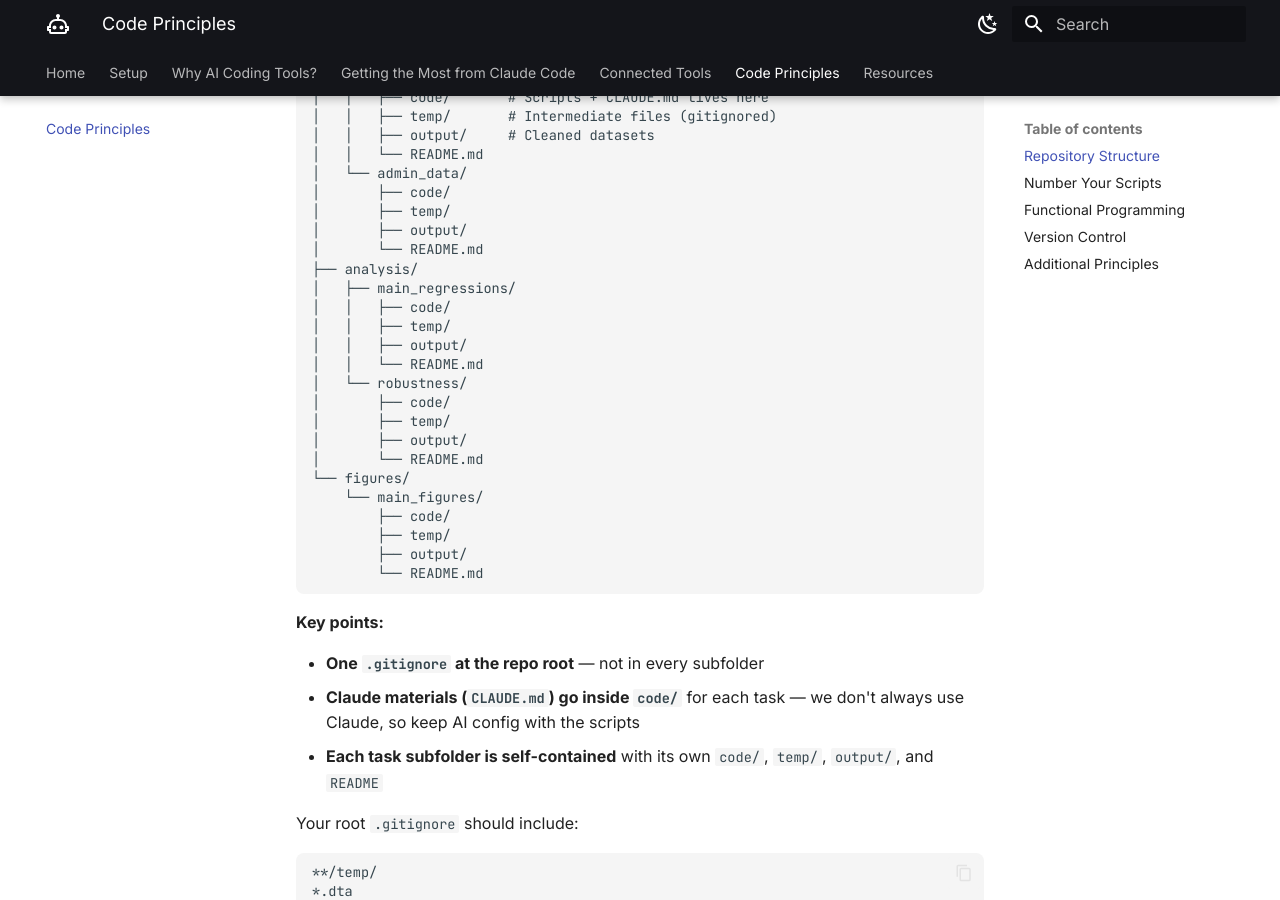
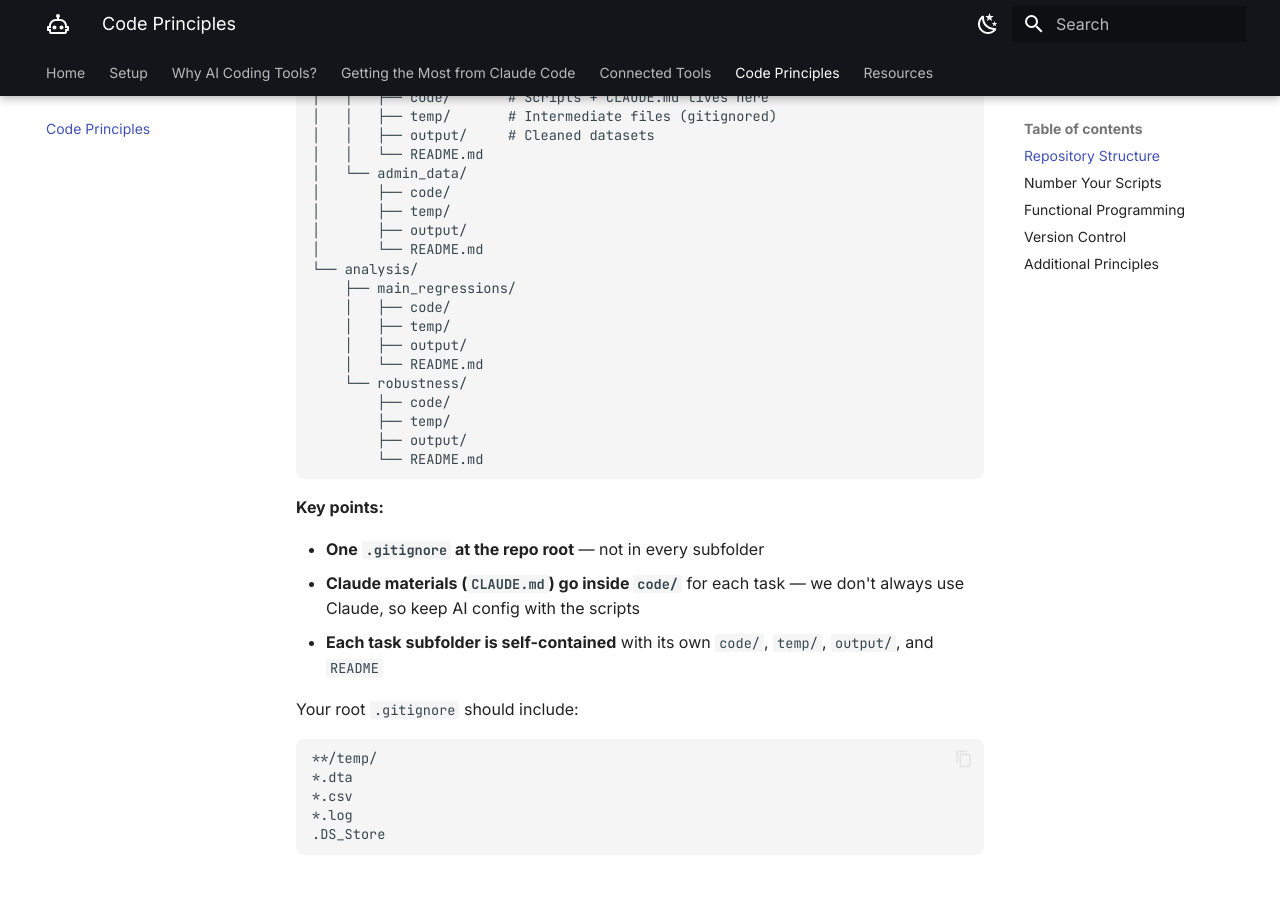
Before and after one commit to longjohnnicholas/ra-manual, an MkDocs documentation site: the page built from docs/04-code-principles.md, in a window 1280 px wide and 900 px high, scrolled down 456 px. Built offline with MkDocs 1.6.1 and Material for MkDocs 9.7.7, drawn with Linux system fonts in a browser that asks for light colours.

Commit message:
Fix Material icons and remove figures from repo structure
- Replace invalid icon names (dock-left, terminal) with valid ones (dock-window, console-line)
- Remove figures/ folder from example repository tree in code principles

Co-Authored-By: Claude Opus 4.5 <noreply@anthropic.com>

```diff
--- a/docs/04-code-principles.md
+++ b/docs/04-code-principles.md
@@ -21,19 +21,13 @@ repo_name/
 │       ├── temp/
 │       ├── output/
 │       └── README.md
-├── analysis/
-│   ├── main_regressions/
-│   │   ├── code/
-│   │   ├── temp/
-│   │   ├── output/
-│   │   └── README.md
-│   └── robustness/
-│       ├── code/
-│       ├── temp/
-│       ├── output/
-│       └── README.md
-└── figures/
-    └── main_figures/
+└── analysis/
+    ├── main_regressions/
+    │   ├── code/
+    │   ├── temp/
+    │   ├── output/
+    │   └── README.md
+    └── robustness/
         ├── code/
         ├── temp/
         ├── output/
```
Also changed, not shown: docs/01-setup.md (+2 -2 lines).
